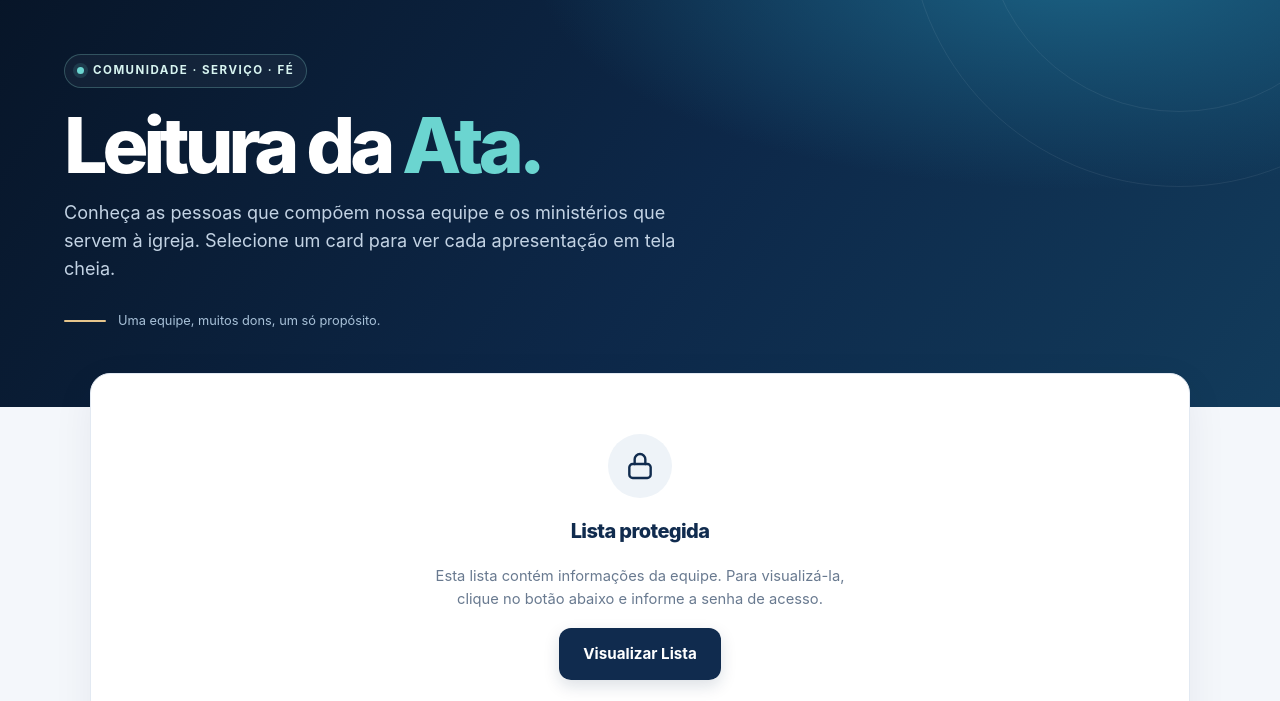
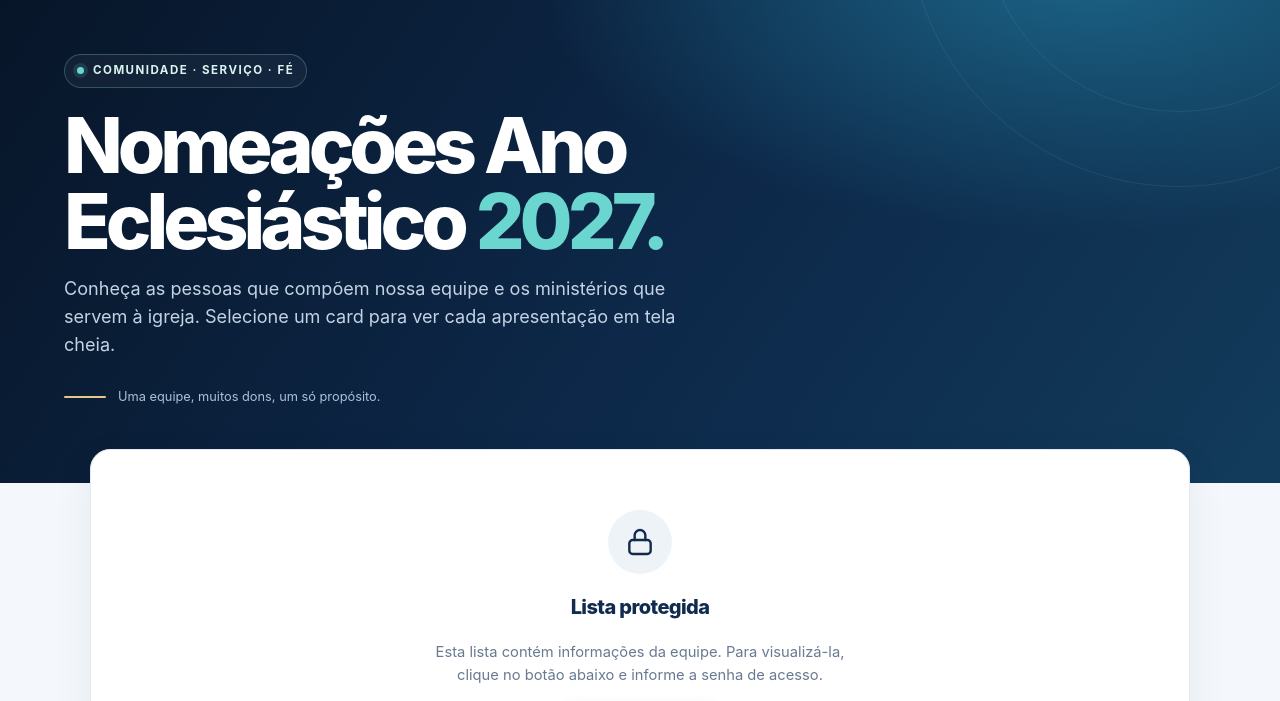
Before and after one commit to elderafael/CentralAamaR, a plain HTML site: page index.html in a window 1280 px wide. Shown: the part 85-786 px from the top of the page. Drawn offline with Linux system fonts and the light colour scheme.

Commit message:
Update index.html Titulo para "Nomeações Ano Eclesiástico 2027"

```diff
--- a/index.html
+++ b/index.html
@@ -188,7 +188,7 @@ input[type=search]::placeholder{color:#8b98a9}
   </a>
   <div class="hero">
    <div class="eyebrow"><span class="eyebrow-dot"></span> Comunidade · Serviço · Fé</div>
-   <h1>Leitura da <span>Ata.</span></h1>
+   <h1>Nomeações Ano Eclesiástico <span>2027.</span></h1>
    <p>Conheça as pessoas que compõem nossa equipe e os ministérios que servem à igreja. Selecione um card para ver cada apresentação em tela cheia.</p>
    <div class="hero-rule">Uma equipe, muitos dons, um só propósito.</div>
   </div>
```
